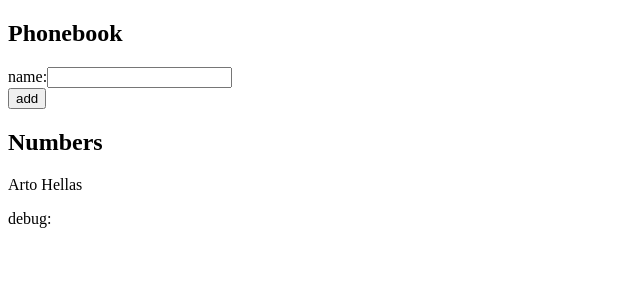
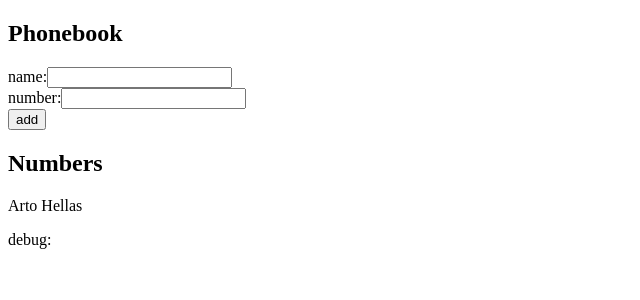
Before and after one commit to Brian-Almada/fullstackopen-react, a React (Vite) app: page / in a window 1280 px wide. Shown: the top 300 px of the page, without its empty margins (0-640 px from the left). Built offline with nearby package versions, Linux system fonts and the light colour scheme.

Commit message:
Agregar input para numbers

```diff
--- a/src/Phonebook.jsx
+++ b/src/Phonebook.jsx
@@ -36,6 +36,10 @@ const Phonebook = () => {
                     />
                 </div>
                 <div>
+                    number:
+                    <input />
+                </div>
+                <div>
                     <button type="submit">add</button>
                 </div>
             </form>
```
